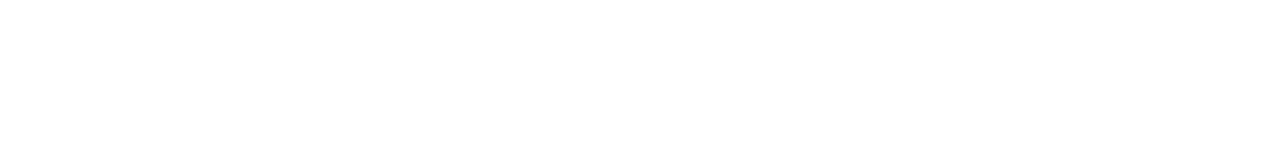
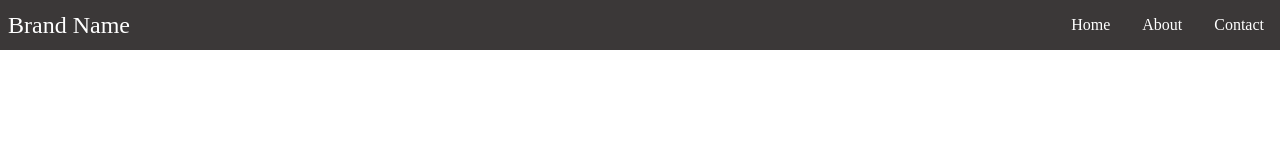
Before and after one commit to seyed-amir-mehrizi/Responsive-Navbar, a plain HTML site: page index.html in a window 1280 px wide. Drawn offline with Linux system fonts and the light colour scheme.

Commit message:
make style for the simple navbar

```diff
--- a/index.html
+++ b/index.html
@@ -1,5 +1,6 @@
 <!DOCTYPE html>
 <html lang="en">
+
 <head>
     <meta charset="UTF-8">
     <meta http-equiv="X-UA-Compatible" content="IE=edge">
@@ -8,7 +9,27 @@
     <script src="/script.js" defer></script>
     <title>Responsive Navbar</title>
 </head>
+
 <body>
+    <nav class="navbar">
+        <div class="brand-title">
+            Brand Name
+        </div>
 
+        <div class="navbar-links">
+            <ul>
+                <li>
+                    <a href="#">Home</a>
+                </li>
+                <li>
+                    <a href="#">About</a>
+                </li>
+                <li>
+                    <a href="#">Contact</a>
+                </li>
+            </ul>
+        </div>
+    </nav>
 </body>
+
 </html>
--- a/style.css
+++ b/style.css
@@ -0,0 +1,44 @@
+
+* {
+    box-sizing: border-box;
+}
+
+body {
+    margin: 0;
+    padding: 0;
+}
+
+.navbar {
+    display: flex;
+    justify-content: space-between;
+    align-items: center;
+    background-color:#3b3838;
+    color: white;
+}
+
+.brand-title {
+    font-size: 1.5rem;
+    margin: 0.5rem;
+}
+
+.navbar-links ul {
+    margin: 0;
+    padding: 0;
+    display: flex;
+}
+
+.navbar-links li {
+    list-style: none;
+
+}
+.navbar-links li a{
+    text-decoration: none;
+    color: white;
+    padding: 1rem;
+    display: block;
+
+}
+
+.navbar-links li:hover {
+    background-color: #555;
+}
```
